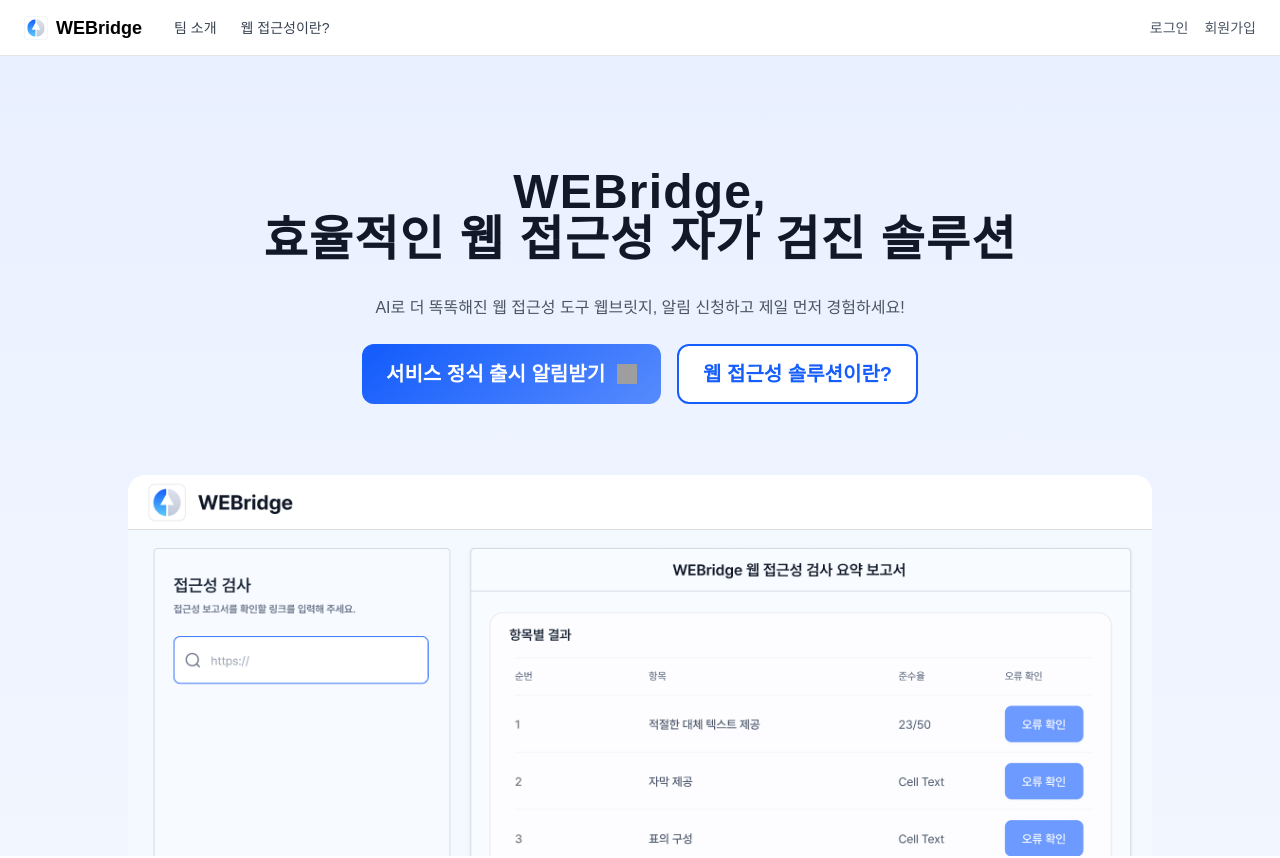
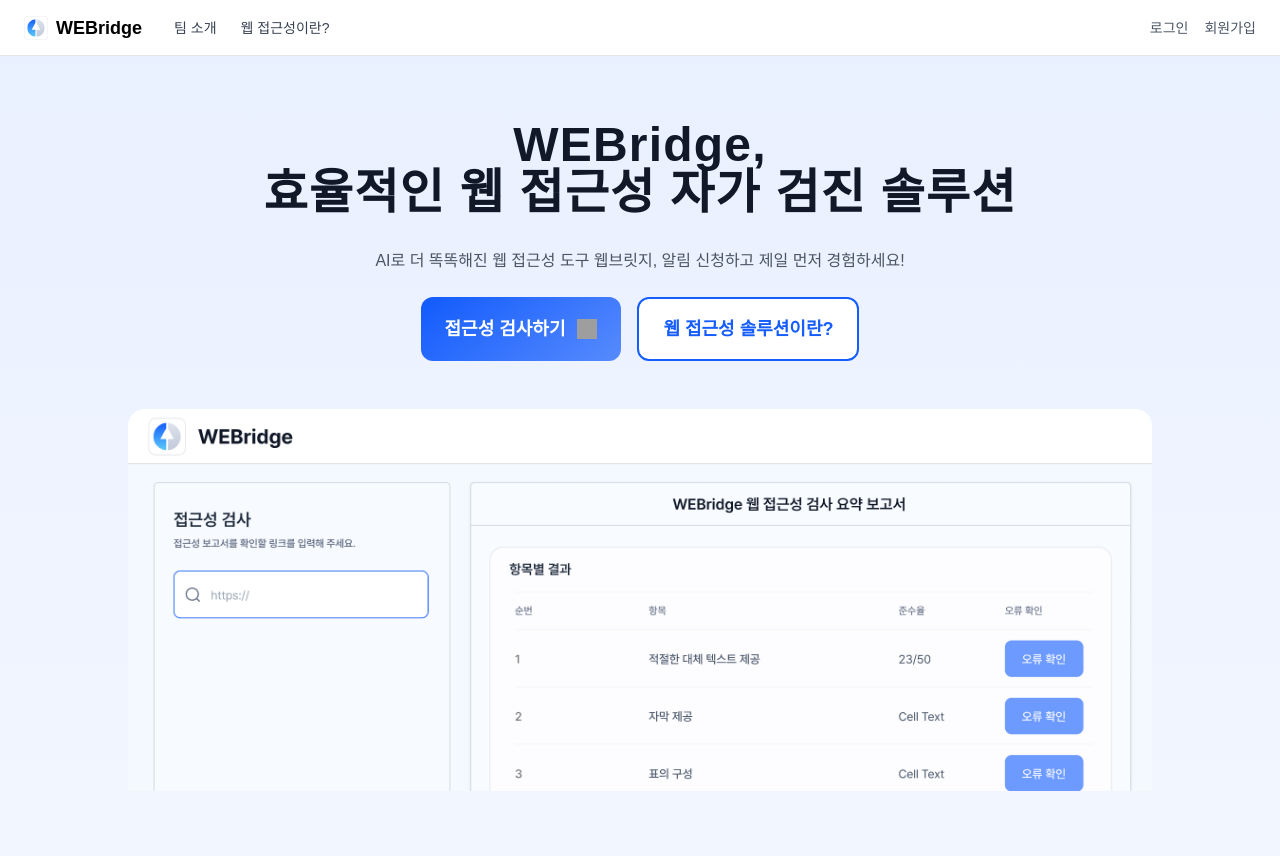
Before and after one commit to inable-it/webridge-frontend, a React (Vite) app: page / in a window 1280 px wide. Shown: the top 858 px of the page. Built offline with nearby package versions, Linux system fonts and the light colour scheme; grey boxes are pictures that could not be loaded.

Commit message:
refactor: :recycle: 랜딩 페이지 퍼블리싱 수정

```diff
--- a/src/pages/Homepage.tsx
+++ b/src/pages/Homepage.tsx
@@ -8,10 +8,10 @@ export const HomePage = () => {
   return (
     <div className="w-full h-full scroll-smooth">
       {/* Slide 1 */}
-      <section className="h-screen w-full flex flex-col justify-between items-center px-6 pt-16 bg-gradient-to-b from-[#e9f0ff] to-[#f2f6ff]">
+      <section className="min-h-screen w-full flex flex-col justify-center items-center px-6 bg-gradient-to-b from-[#e9f0ff] to-[#f2f6ff]">
         <FadeInSection>
-          <div className="mt-12 text-center">
-            <h1 className="mt-12 mb-8 text-4xl font-extrabold leading-relaxed tracking-wide text-gray-900 sm:text-5xl">
+          <div className="max-w-3xl text-center">
+            <h1 className="mb-8 text-4xl font-extrabold leading-relaxed tracking-wide text-gray-900 sm:text-5xl">
               WEBridge,
               <br />
               효율적인 웹 접근성 자가 검진 솔루션
@@ -22,26 +22,14 @@ export const HomePage = () => {
             </p>
             <div className="flex flex-col justify-center gap-4 sm:flex-row">
               <button
-                onClick={() =>
-                  window.open("https://forms.gle/auwBzhYqpfT9ixEG8", "_blank")
-                }
+                onClick={() => navigate("/dashboard")}
+                className="flex items-center justify-center gap-3 px-6 py-4 text-lg font-semibold text-white rounded-xl"
                 style={{
-                  display: "flex",
-                  padding: "16px 24px",
-                  justifyContent: "center",
-                  alignItems: "center",
-                  textAlign: "center",
-                  gap: "12px",
-                  borderRadius: "12px",
                   background:
                     "linear-gradient(141deg, #155DFC 5.21%, #9ABAFF 196.72%)",
-                  color: "white",
-                  fontWeight: 600,
-                  fontSize: "20px",
-                  lineHeight: "20px",
                 }}
               >
-                서비스 정식 출시 알림받기
+                접근성 검사하기
                 <img
                   src={ArrowRightIcon}
                   alt="Arrow Right"
@@ -50,20 +38,7 @@ export const HomePage = () => {
               </button>
               <button
                 onClick={() => navigate("/accessibility")}
-                style={{
-                  display: "flex",
-                  padding: "16px 24px",
-                  justifyContent: "center",
-                  alignItems: "center",
-                  gap: "12px",
-                  borderRadius: "12px",
-                  border: "2px solid #155DFC",
-                  background: "#FFF",
-                  color: "#155DFC",
-                  fontWeight: 600,
-                  fontSize: "20px",
-                  lineHeight: "24px",
-                }}
+                className="flex items-center justify-center px-6 py-4 gap-3 text-[#155DFC] border-2 border-[#155DFC] bg-white font-semibold text-lg rounded-xl"
               >
                 웹 접근성 솔루션이란?
               </button>
@@ -72,7 +47,7 @@ export const HomePage = () => {
         </FadeInSection>
 
         <FadeInSection>
-          <div className="w-full max-w-5xl">
+          <div className="w-full max-w-5xl mt-12">
             <img
               src="/slide1.png"
               alt="웹 접근성 샘플 리포트"
```
